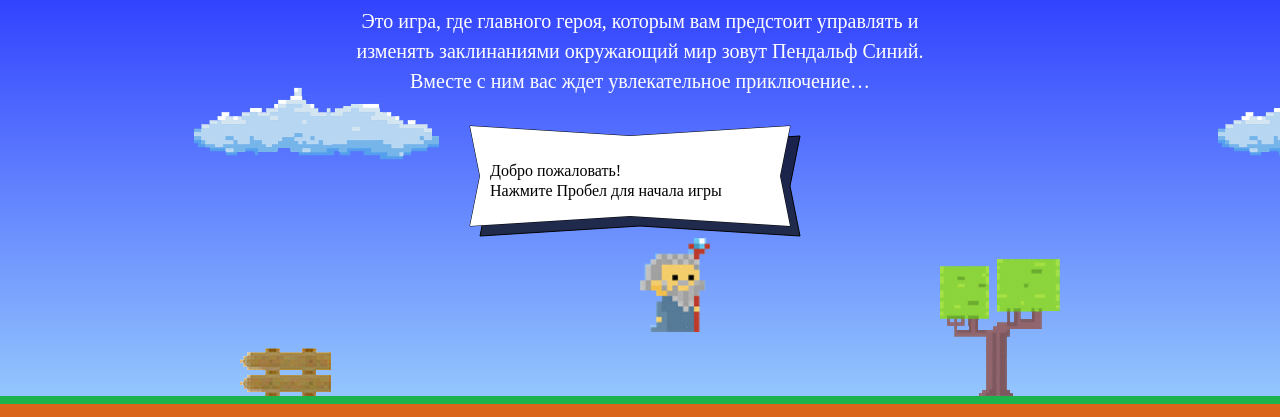
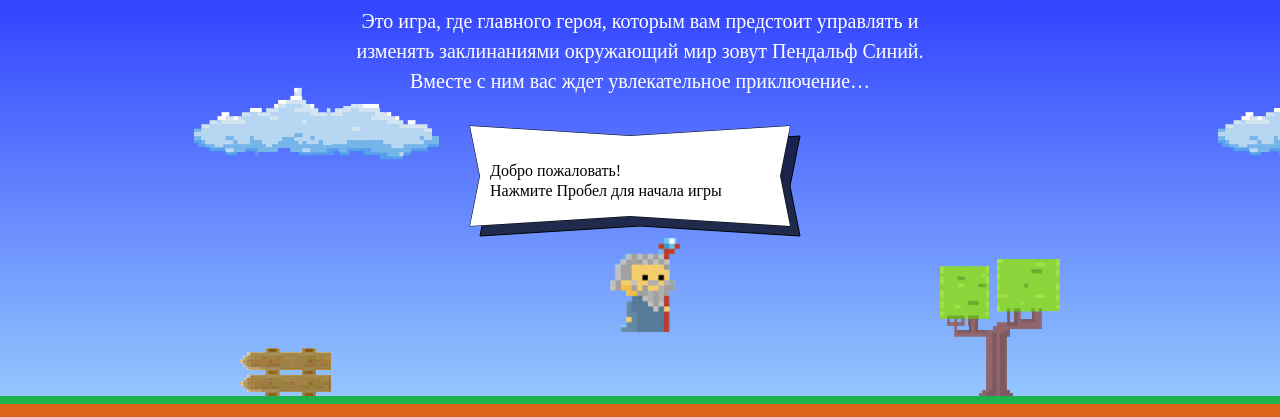
Before and after one commit to GreeneTM/677469-code-and-magick, a website: page index.html in a window 1280 px wide. Shown: the part 203-620 px from the top of the page. Drawn offline with Linux system fonts and the light colour scheme; a web font is replaced by a local one.

Commit message:
Учитывает ширину и высоту мага для размещения на стартовой позиции

```diff
--- a/index.html
+++ b/index.html
@@ -195,7 +195,7 @@
 		return 1.337 * wizardWidth;
 	};
 	var getWizardX = function (width) {
-		var startingPointX = width / 2 ;
+		var startingPointX = width / 2 - 30;
 		return startingPointX;
 	};
 	var getWizardY = function (height) {
```
